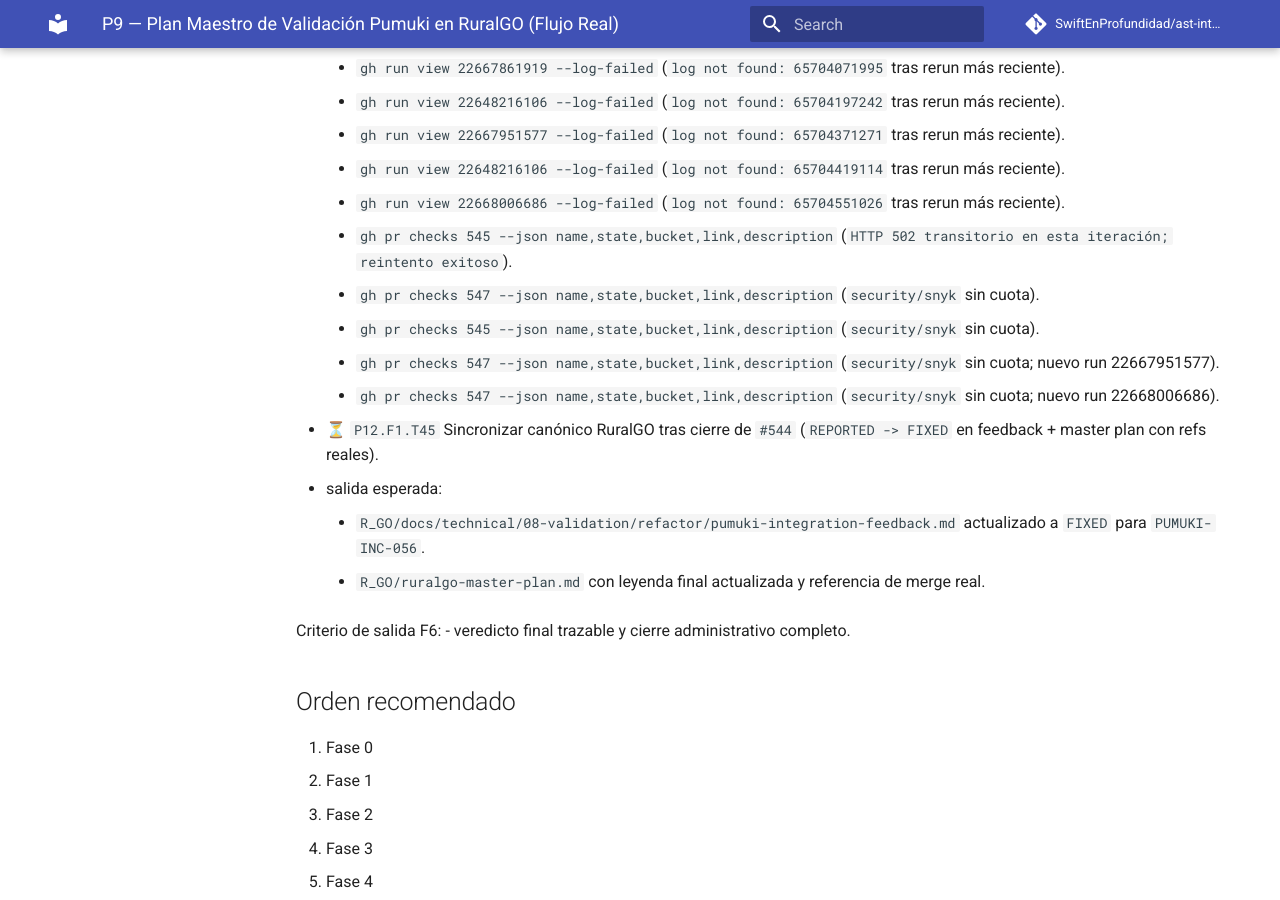
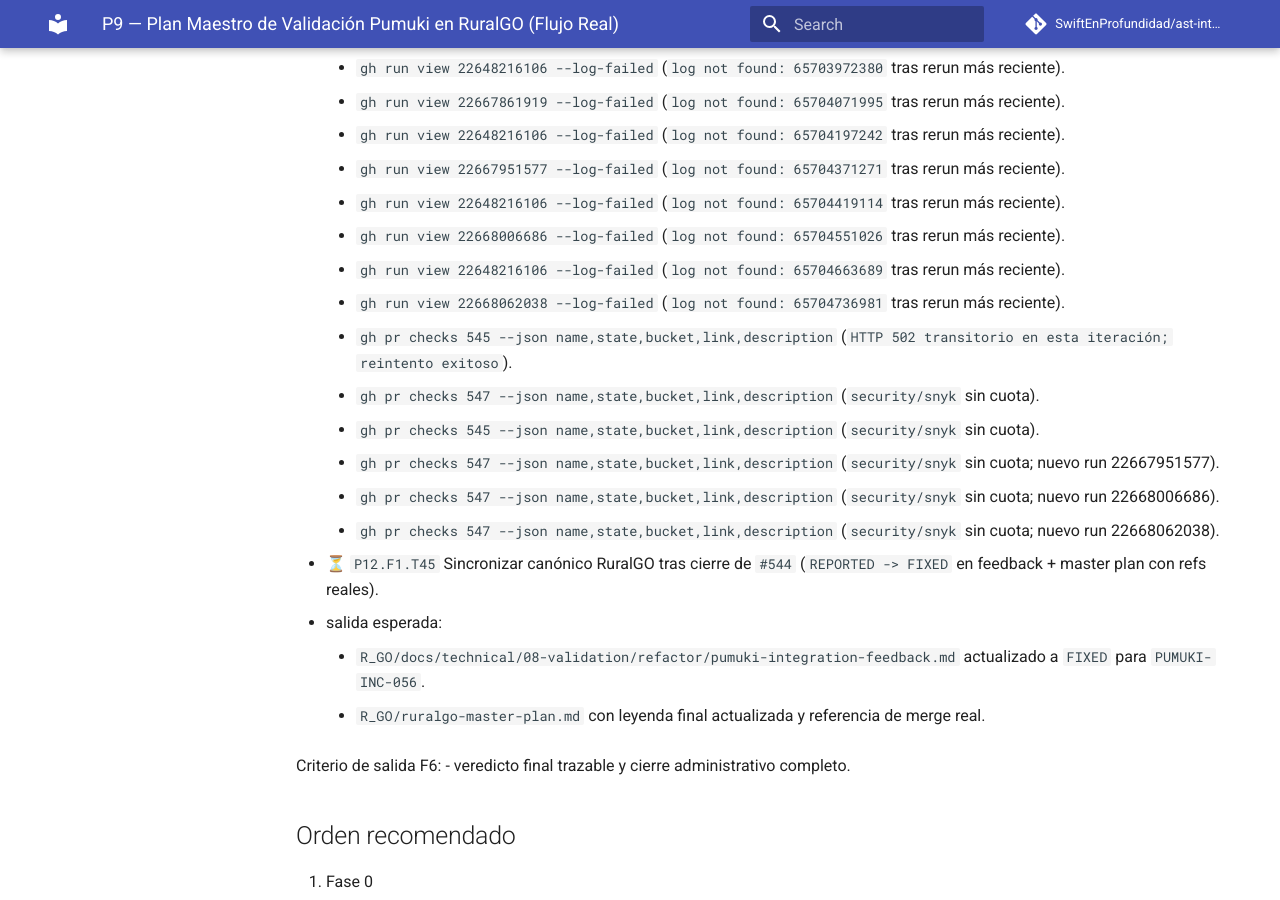
Before and after one commit to SwiftEnProfundidad/ast-intelligence-hooks, an MkDocs documentation site: the page built from docs/seguimiento-completo-validacion-ruralgo-03-03-2026.md, in a window 1280 px wide and 900 px high, scrolled down 53784 px. Built offline with MkDocs 1.6.1 and Material for MkDocs 9.7.7, drawn with Linux system fonts in a browser that asks for light colours; comment, search, counter and statistics services are not loaded; some of the changed text lies outside the part shown.

Commit message:
docs(tracking): append T47 heartbeat for recurring remote blocker cycle

```diff
--- a/docs/seguimiento-completo-validacion-ruralgo-03-03-2026.md
+++ b/docs/seguimiento-completo-validacion-ruralgo-03-03-2026.md
@@ -1383,6 +1383,7 @@ Criterio de salida F5:
       - `https://github.com/SwiftEnProfundidad/ast-intelligence-hooks/issues/546#issuecomment-3997016272`
       - `https://github.com/SwiftEnProfundidad/ast-intelligence-hooks/issues/546#issuecomment-3997027105`
       - `https://github.com/SwiftEnProfundidad/ast-intelligence-hooks/issues/546#issuecomment-3997037581`
+      - `https://github.com/SwiftEnProfundidad/ast-intelligence-hooks/issues/546#issuecomment-3997047022`
     - evidencia de bloqueo vigente:
       - `gh run view 22648407847` (`billing lock` en GitHub Actions).
       - `gh run view 22648597740` (`billing lock` persistente tras rerun/retrigger).
@@ -1504,11 +1505,14 @@ Criterio de salida F5:
       - `gh run view 22667951577 --log-failed` (`log not found: 65704371271` tras rerun más reciente).
       - `gh run view 22648216106 --log-failed` (`log not found: 65704419114` tras rerun más reciente).
       - `gh run view 22668006686 --log-failed` (`log not found: 65704551026` tras rerun más reciente).
+      - `gh run view 22648216106 --log-failed` (`log not found: 65704663689` tras rerun más reciente).
+      - `gh run view 22668062038 --log-failed` (`log not found: 65704736981` tras rerun más reciente).
       - `gh pr checks 545 --json name,state,bucket,link,description` (`HTTP 502 transitorio en esta iteración; reintento exitoso`).
       - `gh pr checks 547 --json name,state,bucket,link,description` (`security/snyk` sin cuota).
       - `gh pr checks 545 --json name,state,bucket,link,description` (`security/snyk` sin cuota).
       - `gh pr checks 547 --json name,state,bucket,link,description` (`security/snyk` sin cuota; nuevo run 22667951577).
       - `gh pr checks 547 --json name,state,bucket,link,description` (`security/snyk` sin cuota; nuevo run 22668006686).
+      - `gh pr checks 547 --json name,state,bucket,link,description` (`security/snyk` sin cuota; nuevo run 22668062038).
 
 - ⏳ `P12.F1.T45` Sincronizar canónico RuralGO tras cierre de `#544` (`REPORTED -> FIXED` en feedback + master plan con refs reales).
   - salida esperada:
```
